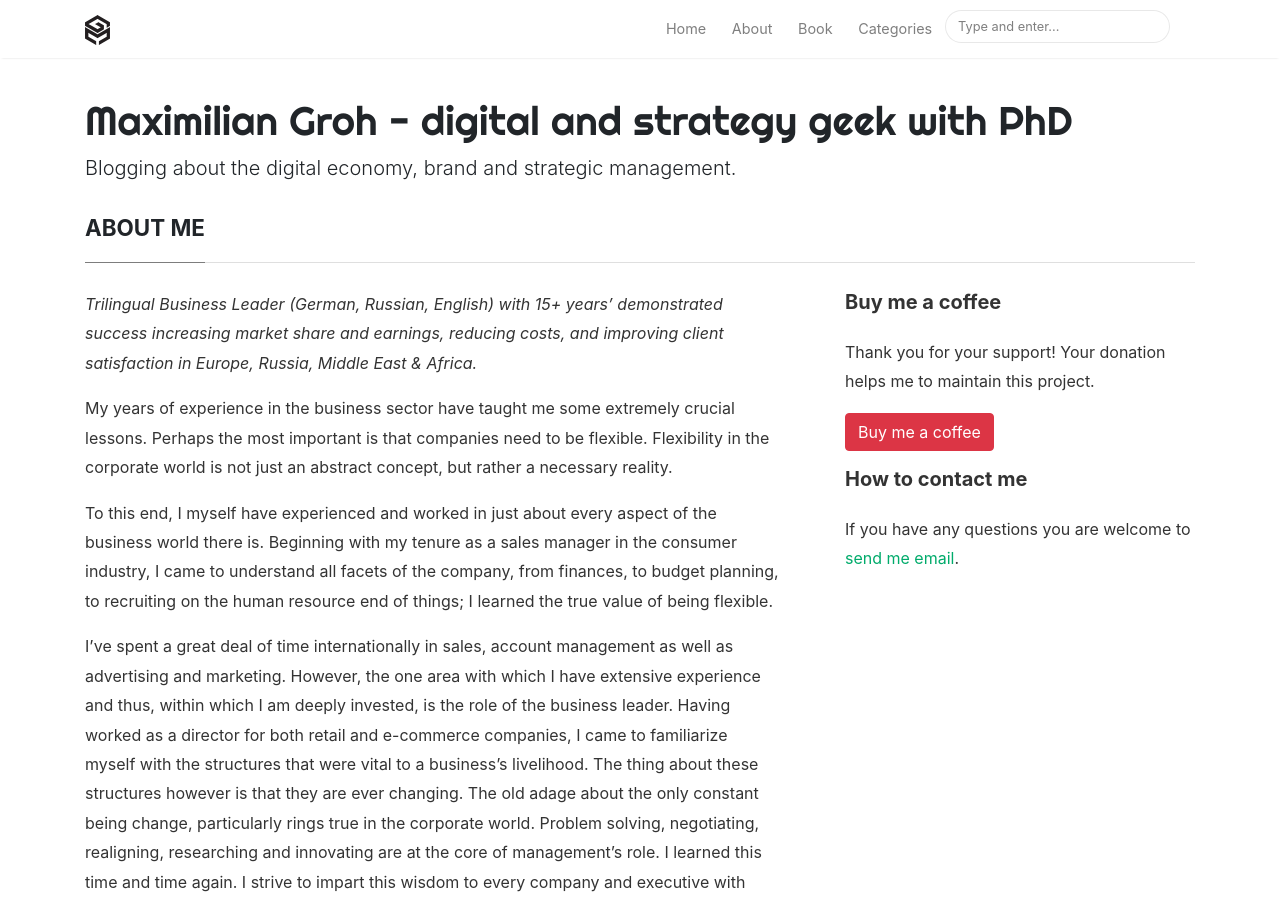
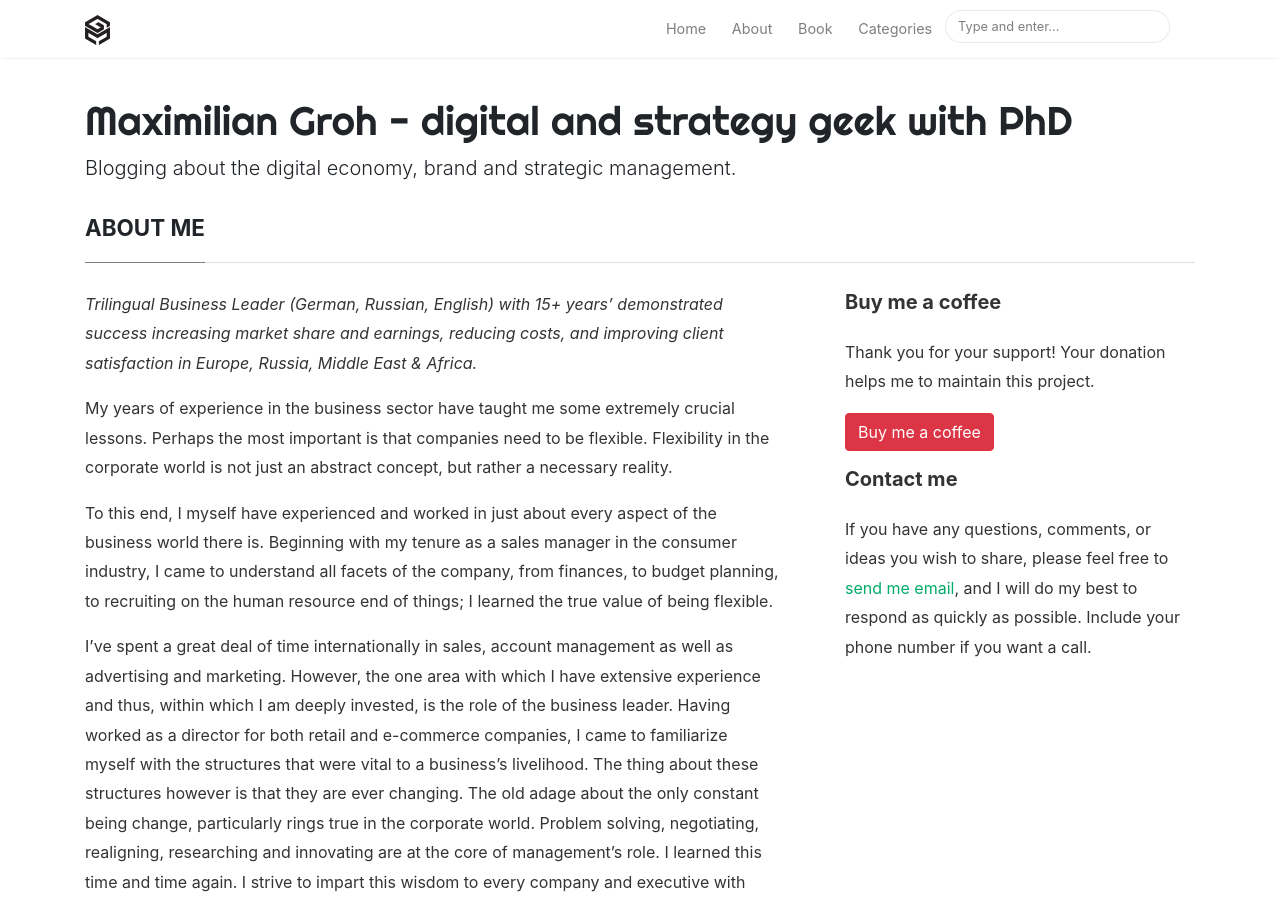
Before and after one commit to mgroheu/mgroh.github.io, a Jekyll site: the page built from _pages/about.md, in a window 1280 px wide and 900 px high. Built offline with Jekyll 4.4.1, drawn with Linux system fonts in a browser that asks for light colours; nearby versions of some CDN libraries; comment, search, counter and statistics services are not loaded.

Commit message:
Update about.md

```diff
--- a/_pages/about.md
+++ b/_pages/about.md
@@ -90,8 +90,9 @@ Max is a gifted leader who draws his strength and effectiveness from excellent c
 
 <a target="_blank" href="https://www.paypal.com/cgi-bin/webscr?cmd=_s-xclick&hosted_button_id=3X9DQD5RDUTUN&source=url" class="btn btn-danger">Buy me a coffee</a>
 <p></p>
-<h5>How to contact me</h5>
-<p>If you have any questions you are welcome to <A HREF="#" onclick="d='mgroh.eu'; u='contact'; prompt('Copy address to clipboard',u+'@'+d); return false"> send me email</A>.</p>
+<p></p>
+<h5>Contact me</h5>
+<p>If you have any questions, comments, or ideas you wish to share, please feel free to <A HREF="#" onclick="d='mgroh.eu'; u='contact'; prompt('Copy address to clipboard',u+'@'+d); return false" title="Click here to send me email"> send me email</A>, and I will do my best to respond as quickly as possible. Include your phone number if you want a call.</p>
 
 </div>
 </div>
```
